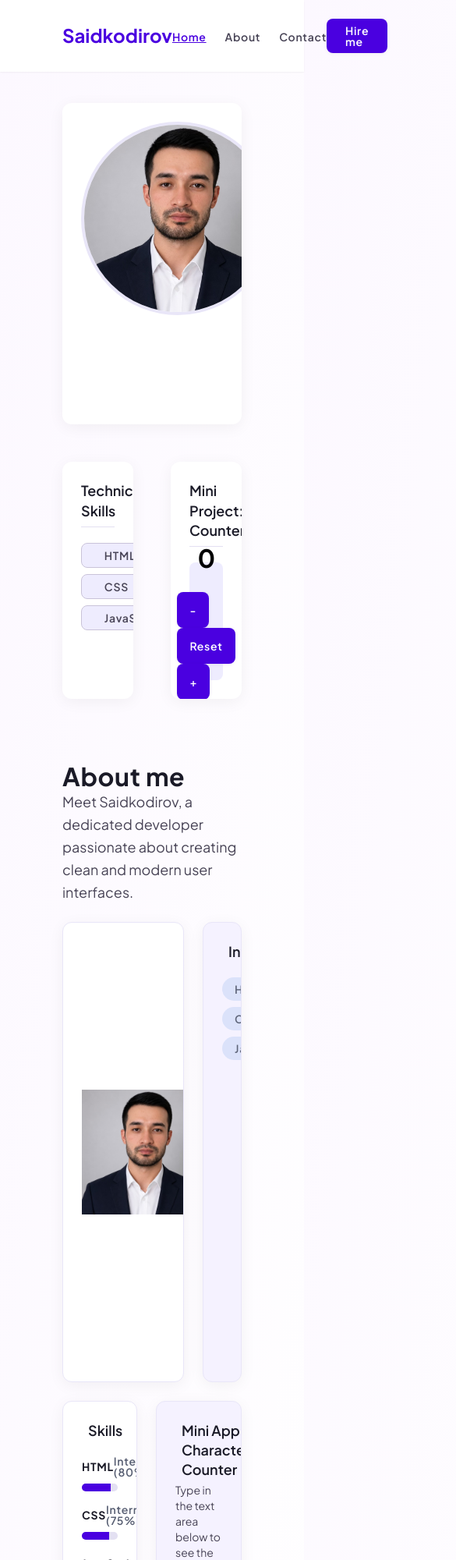
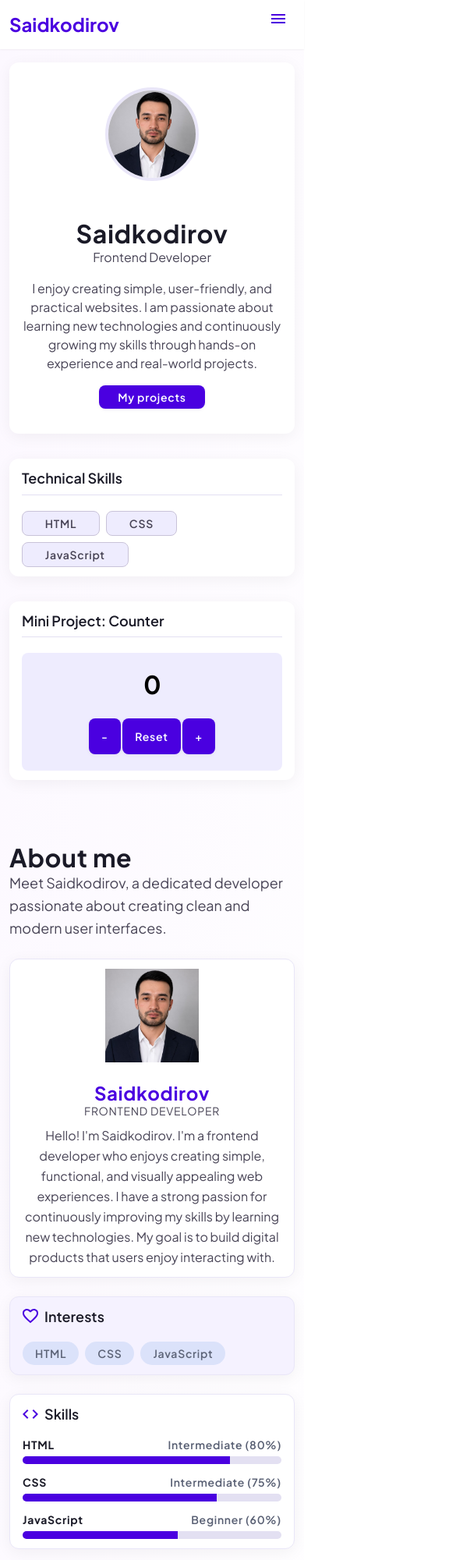
Before and after one commit to TolibjonD/habsida-portfolio, a plain HTML site: page index.html in a window 390 px wide. Shown: the top 2000 px of the page at 78% size, 585 px wide, since content can reach past the window. Drawn offline with Linux system fonts and the light colour scheme; a script that the page names is missing.

Commit message:
Responsive design is added

```diff
--- a/style.css
+++ b/style.css
@@ -726,3 +726,117 @@ nav.hidden {
 .shown {
   display: block;
 }
+
+/* MEDIA */
+@media (max-width: 768px) {
+  header {
+    flex-direction: column;
+    justify-content: flex-start;
+    align-items: flex-start;
+    padding: 16px 12px;
+  }
+  nav {
+    display: none;
+  }
+  #cta-button {
+    display: none;
+  }
+  nav ul {
+    flex-direction: column;
+    justify-content: center;
+    align-items: flex-start;
+    gap: 8px;
+    padding-top: 24px;
+  }
+  header .button {
+    margin-top: 16px;
+  }
+  header #nav-button {
+    visibility: visible;
+    opacity: 100%;
+  }
+  main {
+    padding: 0px 12px;
+  }
+  section:first-of-type {
+    padding-top: 80px;
+  }
+
+  section:not(:first-of-type) {
+    padding-top: 80px;
+  }
+  .card {
+    padding: 12px 16px;
+  }
+  .hero {
+    grid-template-columns: 1fr;
+    gap: 32px;
+  }
+  .hero--intro {
+    flex-direction: column;
+    padding: 32px 12px !important;
+    justify-content: center;
+    align-items: center;
+  }
+  .card--photo {
+    width: 120px;
+    height: 120px;
+  }
+  .hero--intro .hero--intro__content {
+    width: auto;
+    text-align: center;
+    display: flex;
+    flex-direction: column;
+    justify-content: center;
+    align-items: center;
+  }
+  .about--grid {
+    margin-top: 24px;
+    display: grid;
+    grid-template-columns: 1fr;
+    gap: 24px;
+  }
+  .about--grid .card:nth-child(1) {
+    grid-column: span 1;
+  }
+  .about--grid .card:nth-child(1) article {
+    flex-direction: column;
+  }
+  .about--grid .card:nth-child(1) .card--photo {
+    width: 120px;
+    height: 120px;
+  }
+  .about-content {
+    display: flex;
+    flex-direction: column;
+    justify-content: center;
+    align-items: center;
+    text-align: center;
+  }
+  .about--grid .card:nth-child(2) {
+    grid-column: span 1;
+  }
+  .about--grid .card:nth-child(3) {
+    grid-column: span 1;
+  }
+  .about--grid .card:nth-child(4) {
+    grid-column: span 1;
+  }
+  .contact--grid {
+    width: auto;
+    max-width: auto;
+    display: grid;
+    grid-template-columns: 1fr;
+    gap: 32px;
+    margin: 48px auto;
+  }
+  .contact-bottom p {
+    font-size: 14px;
+    text-align: center;
+    line-height: 24.8px;
+  }
+  footer {
+    padding: 36 20px;
+    text-align: center;
+  }
+}
```
